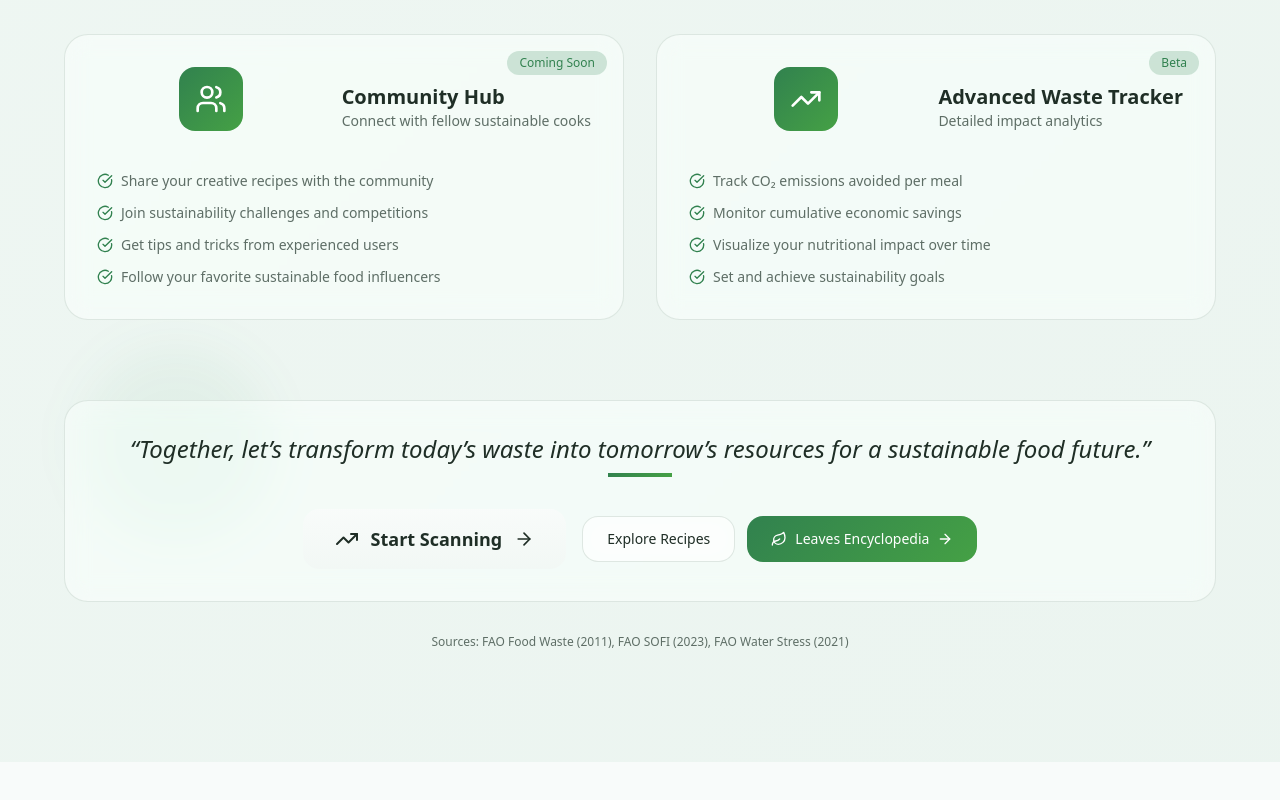
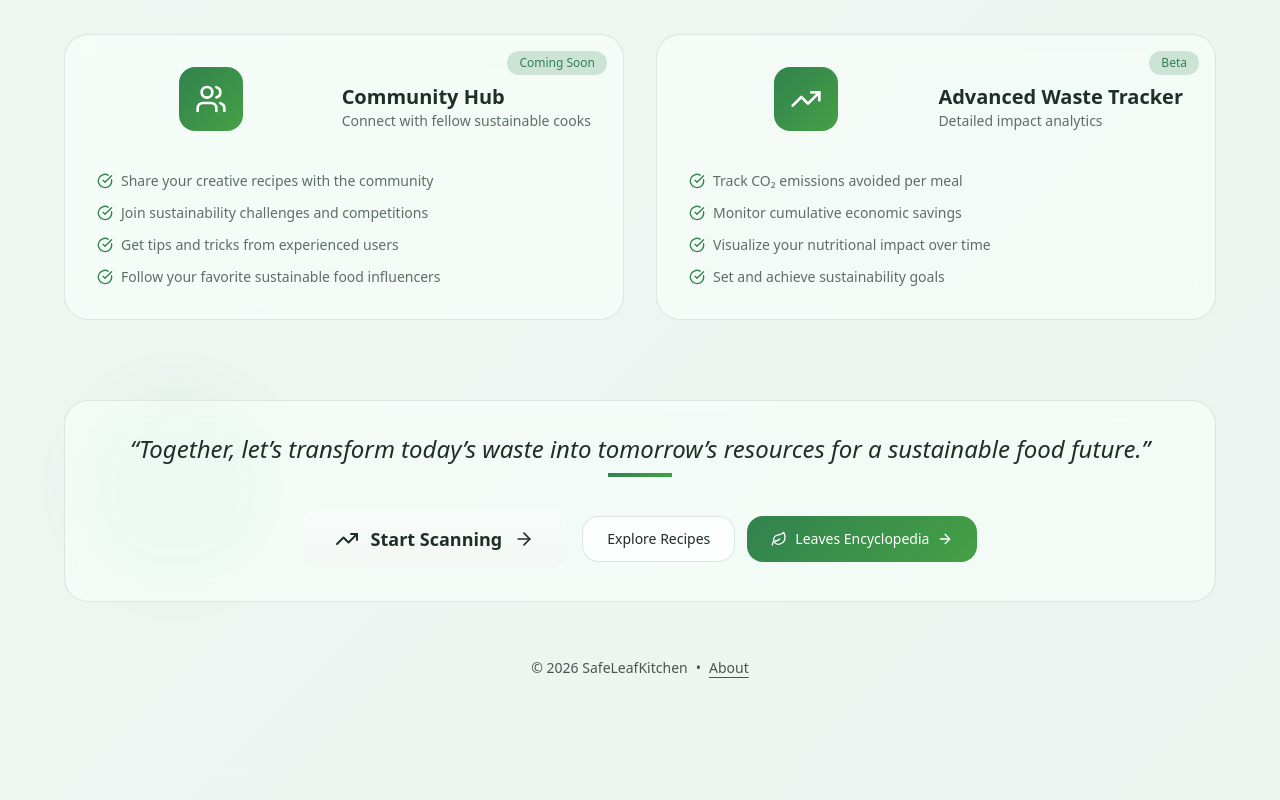
Before and after one commit to E-Roar/safe-leaf-kitchen, a React (Vite) app: page / in a window 1280 px wide. Shown: the part 6596-7396 px from the top of the page. Before the commit the page ends 7358 px from the top, so only its background shows below. Built offline with nearby package versions, Linux system fonts and the light colour scheme; no server answers.

Commit message:
LandingPage: add footer + About modal; fix visibility; enable video autoplay

```diff
--- a/package.json
+++ b/package.json
@@ -59,8 +59,8 @@
     "sonner": "^1.7.4",
     "tailwind-merge": "^2.6.0",
     "tailwindcss-animate": "^1.0.7",
+    "vanilla-tilt": "^1.8.1",
     "vaul": "^0.9.9",
-    "vanilla-tilt": "^1.8.1",
     "zod": "^3.25.76"
   },
   "devDependencies": {
@@ -79,6 +79,6 @@
     "tailwindcss": "^3.4.17",
     "typescript": "^5.8.3",
     "typescript-eslint": "^8.38.0",
-    "vite": "^5.4.19"
+    "vite": "^7.1.5"
   }
 }
--- a/src/components/pages/LandingPage.tsx
+++ b/src/components/pages/LandingPage.tsx
@@ -18,6 +18,7 @@ interface LandingPageProps {
 export default function LandingPage({ onNavigateToChat, onNavigateToRecipes, onNavigateToScan, onNavigateToLeaves, onToggleTheme, theme = 'dark' }: LandingPageProps) {
   const { t } = useI18n();
   const { settings, toggleParticles } = useVisualEffects();
+  const [showAbout, setShowAbout] = useState(false);
 
   // Vanilla-tilt effect for the hero title container
   const titleRef = useVanillaTilt<HTMLDivElement>({
@@ -284,6 +285,9 @@ export default function LandingPage({ onNavigateToChat, onNavigateToRecipes, onN
               controls
               poster="/images/video-thumbnail.png"
               preload="metadata"
+              autoPlay
+              muted
+              playsInline
             >
               <source src="/videos/safeleafkitchen-tutorial.mp4" type="video/mp4" />
               <div className="absolute inset-0 flex items-center justify-center text-center p-8">
@@ -1019,13 +1023,56 @@ export default function LandingPage({ onNavigateToChat, onNavigateToRecipes, onN
           </div>
         </div>
 
-        {/* Attribution */}
-        <div className="mt-8 text-center">
-          <p className="text-xs text-muted-foreground">
-            {t('landing.sources')}
-          </p>
+        {/* Attribution removed to keep a single footer */}
+      </div>
+
+      {/* Footer */}
+      <footer className="w-full max-w-6xl mx-auto mt-10 mb-4 text-center relative z-20">
+        <div className="pt-4 text-sm text-foreground/80">
+          <span>© {new Date().getFullYear()} SafeLeafKitchen</span>
+          <span className="mx-2">•</span>
+          <button
+            onClick={() => setShowAbout(true)}
+            className="underline underline-offset-4 hover:text-primary transition-colors"
+          >
+            About
+          </button>
         </div>
-      </div>
+      </footer>
+
+      {/* About Modal */}
+      {showAbout && (
+        <div
+          className="fixed inset-0 z-50 flex items-center justify-center p-4"
+          role="dialog"
+          aria-modal="true"
+          onClick={() => setShowAbout(false)}
+        >
+          <div className="absolute inset-0 bg-black/50" />
+          <div
+            className="relative glass rounded-3xl border border-border/60 max-w-md w-full p-6 text-left shadow-lg"
+            onClick={(e) => e.stopPropagation()}
+          >
+            <div className="mb-3">
+              <h3 className="text-xl font-bold text-foreground">About SafeLeafKitchen</h3>
+            </div>
+            <p className="text-sm text-muted-foreground leading-relaxed">
+              SafeLeafKitchen’s core vision and solution concept were invented and designed by
+              <span className="font-semibold text-foreground"> D. Jamila El Biyad</span> —
+              the driving creative force behind this application’s purpose and user experience.
+            </p>
+            <div className="mt-5 flex justify-end">
+              <button
+                onClick={() => setShowAbout(false)}
+                className="px-4 py-2 rounded-xl border border-border bg-background hover:bg-muted transition-colors text-sm"
+                aria-label="Close about dialog"
+              >
+                Close
+              </button>
+            </div>
+          </div>
+        </div>
+      )}
     </div>
   );
 }
```
Also changed, not shown: 1 other file (tests, documents, lock files or other folders).
